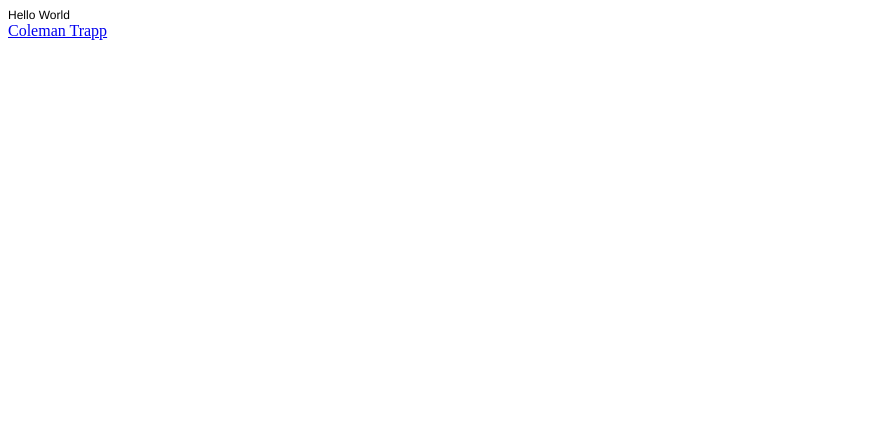
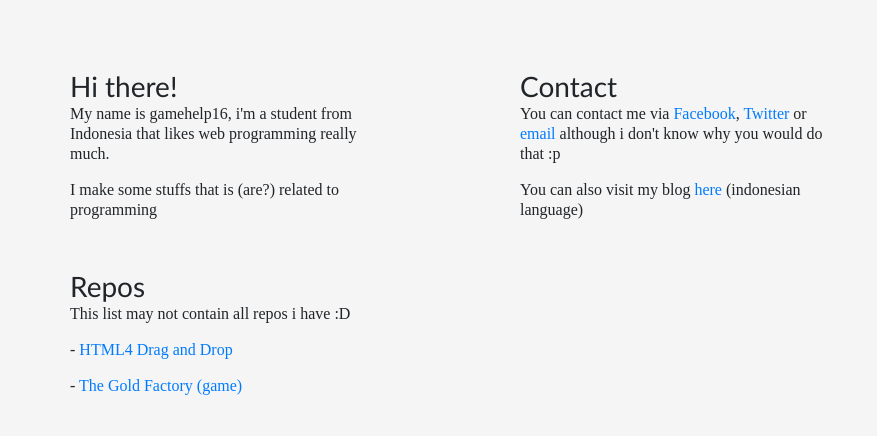
Before and after one commit to Aparavize/aparavize.github.io, a plain HTML site: page Index.html in a window 1280 px wide. Shown: the whole page, without its empty margins (0-877 px from the left). Drawn offline with nearby package versions, Linux system fonts and the light colour scheme; a web font is replaced by a local one.

Commit message:
Trying something crazy

```diff
--- a/Index.html
+++ b/Index.html
@@ -1,17 +1,70 @@
-<!DOCTYPE html PUBLIC "-//W3C//DTD HTML 4.01//EN" "http://www.w3.org/TR/html4/strict.dtd">
-<html>
+<!DOCTYPE HTML>
+<html lang="en-US">
 <head>
-  <meta http-equiv="Content-Type" content="text/html; charset=utf-8">
-  <meta http-equiv="Content-Style-Type" content="text/css">
-  <title></title>
-  <meta name="Generator" content="Cocoa HTML Writer">
-  <meta name="CocoaVersion" content="1038.36">
-  <style type="text/css">
-    p.p1 {margin: 0.0px 0.0px 0.0px 0.0px; font: 12.0px Helvetica}
-  </style>
+	<meta charset="UTF-8">
+	<title>Welcome to gamehelp16's GitHub page!</title>
+
+	<!--link href='http://fonts.googleapis.com/css?family=Droid+Sans' rel='stylesheet' type='text/css'-->
+	<link rel="stylesheet" type="text/css" href="bootstrap.min.css" media="all" />
+
+	<style type="text/css">
+	@font-face {
+		font-family: 'Droid Sans';
+		font-style: normal;
+		font-weight: 400;
+		src: local('Droid Sans'), local('DroidSans'), url(http://themes.googleusercontent.com/static/fonts/droidsans/v3/s-BiyweUPV0v-yRb-cjciBsxEYwM7FgeyaSgU71cLG0.woff) format('woff');
+	}
+	body {
+		background:whiteSmoke;
+		font-family:'Droid Sans';
+	}
+	.box p {
+		line-height:20px;
+	}
+	.box {
+		padding:20px;
+		float:left;
+		position:absolute;
+	}
+	.box1 {
+		top:50px;
+		left:50px;
+		width:350px;
+	}
+	.box2 {
+		top:50px;
+		left:500px;
+		width:350px;
+	}
+	.box3 {
+		top:250px;
+		left:50px;
+		width:350px;
+	}
+	h1,h2,h3,h4,h5,h6 {
+		margin:0;
+		font-family:calibri;
+	}
+	a { text-decoration:none; }
+	a:hover { text-decoration:underline; }
+	</style>
 </head>
 <body>
-<p class="p1">Hello World</p>
-<a href="http://www.colemantrapp.com">Coleman Trapp</a>
+	<div class="box box1">
+		<h3>Hi there!</h3>
+		<p>My name is gamehelp16, i'm a student from Indonesia that likes web programming really much.</p>
+		<p>I make some stuffs that is (are?) related to programming</p>
+	</div>
+	<div class="box box2">
+		<h3>Contact</h3>
+		<p>You can contact me via <a href="http://fb.com/gamehelp16">Facebook</a>, <a href="http://twitter.com/gamehelp16">Twitter</a> or <a href="mailto:gamehelp16@gamehelp16.tk">email</a> although i don't know why you would do that :p</p>
+		<p>You can also visit my blog <a href="http://gamehelp16.tk">here</a> (indonesian language)</p>
+	</div>
+	<div class="box box3">
+		<h3>Repos</h3>
+		<p>This list may not contain all repos i have :D</p>
+		<p>- <a href="http://gamehelp16.github.io/html4dragdrop/index.html">HTML4 Drag and Drop</a></p>
+		<p>- <a href="http://gamehelp16.github.io/thegoldfactory">The Gold Factory (game)</a></p>
+	</div>
 </body>
 </html>
```
